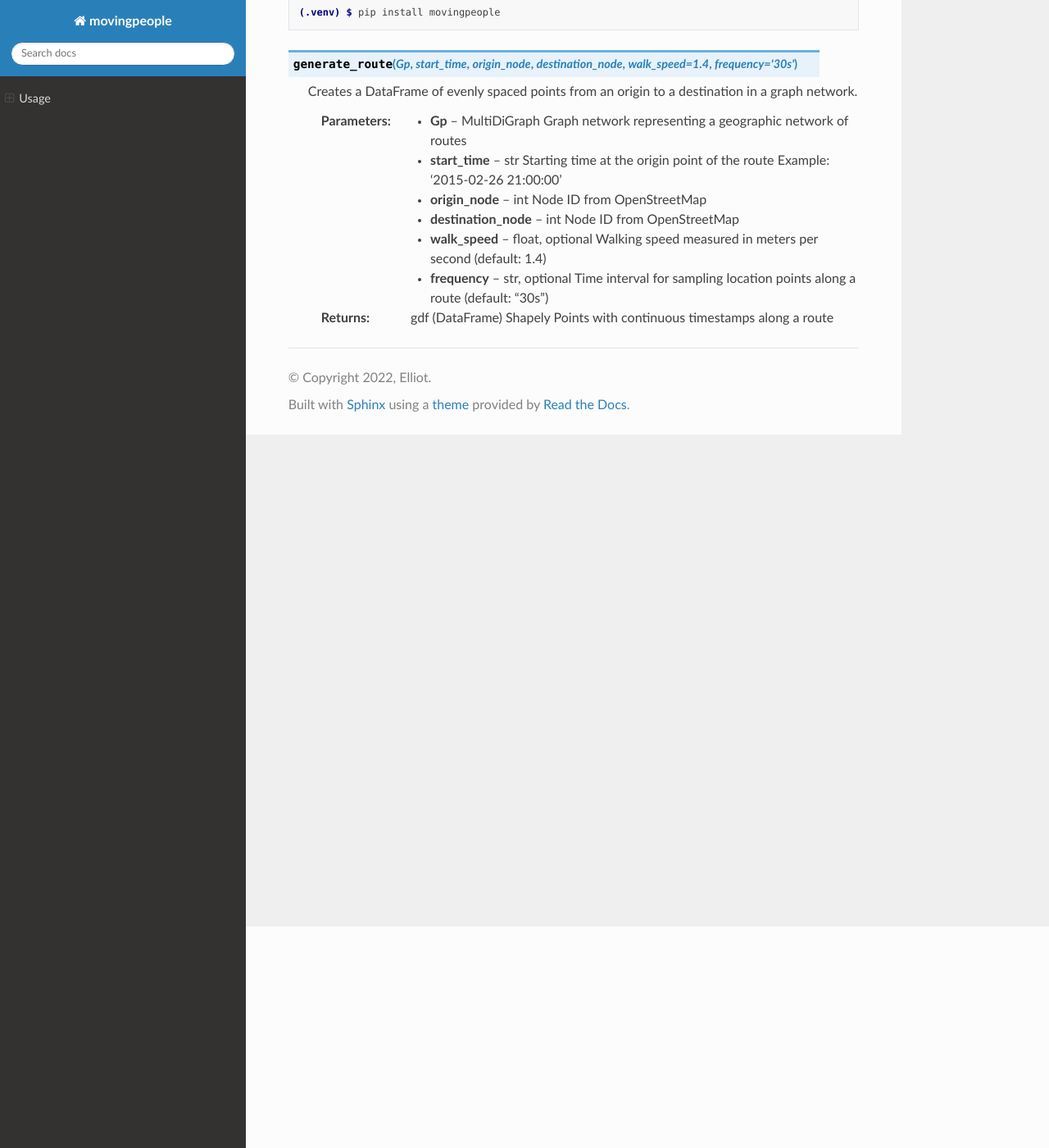
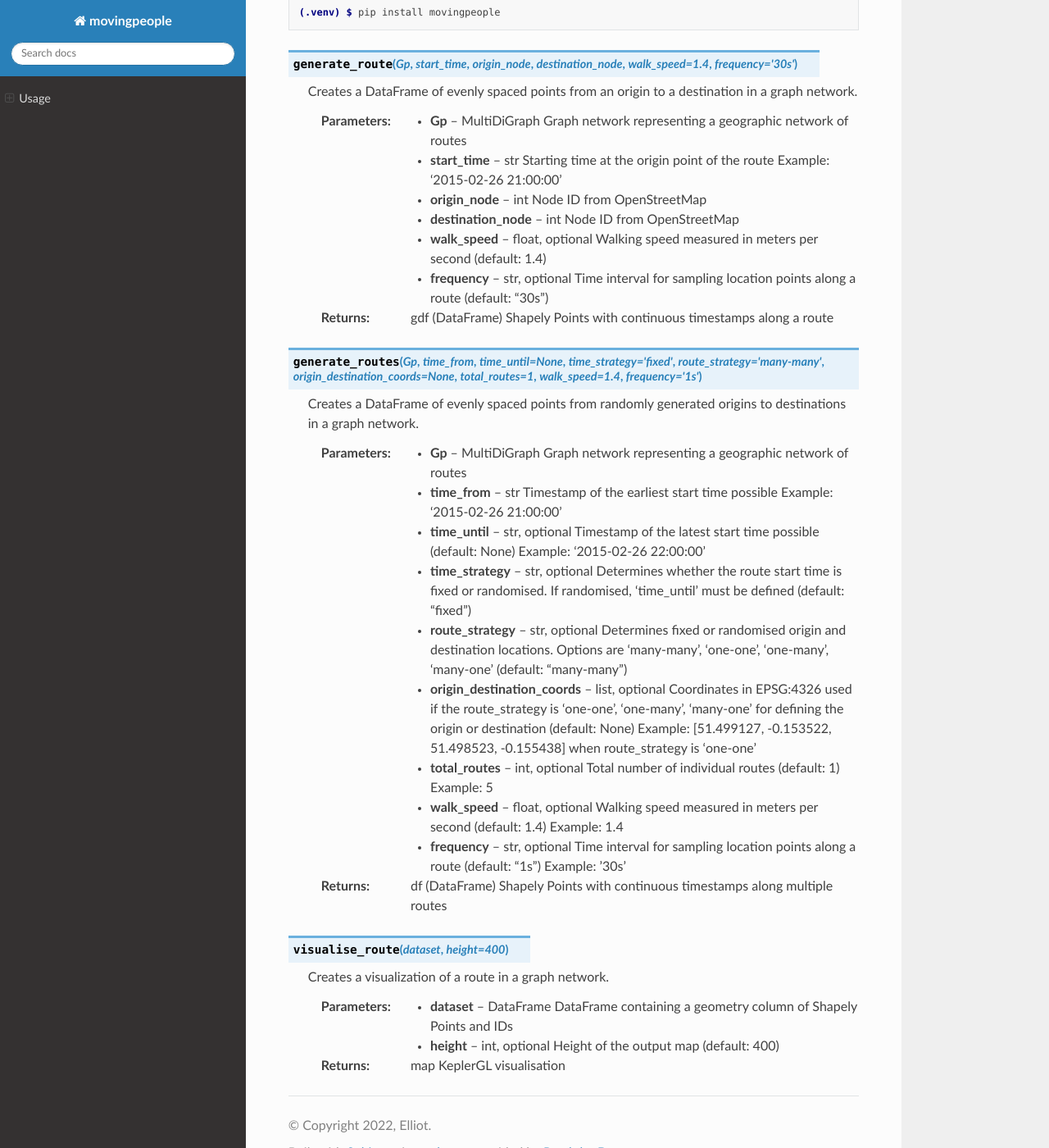
Before and after one commit to elz1582/movingpeople, a Sphinx documentation site: the page built from docs/usage.rst, in a window 1280 px wide and 1400 px high, scrolled down 270 px. Shown: the whole window at 82% size. Built offline with Sphinx 7.4.7 and the Read the Docs theme 2.0.0, drawn with Linux system fonts in a browser that asks for light colours.

Commit message:
Fixing documentation #3

```diff
--- a/docs/usage.rst
+++ b/docs/usage.rst
@@ -33,3 +33,47 @@ To use movingpeople, first install it using pip:
 
    :return: gdf (DataFrame)
       Shapely Points with continuous timestamps along a route
+
+.. function:: generate_routes(Gp, time_from, time_until=None, time_strategy="fixed", route_strategy="many-many", origin_destination_coords=None, total_routes=1, walk_speed=1.4, frequency="1s")
+
+   Creates a DataFrame of evenly spaced points from randomly generated origins to destinations in a graph network.
+
+   :param Gp: MultiDiGraph
+      Graph network representing a geographic network of routes
+   :param time_from: str
+      Timestamp of the earliest start time possible
+      Example: '2015-02-26 21:00:00'
+   :param time_until: str, optional
+      Timestamp of the latest start time possible (default: None)
+      Example: '2015-02-26 22:00:00'
+   :param time_strategy: str, optional
+      Determines whether the route start time is fixed or randomised. If randomised, 'time_until' must be defined (default: "fixed")
+   :param route_strategy: str, optional
+      Determines fixed or randomised origin and destination locations. Options are 'many-many', 'one-one', 'one-many', 'many-one' (default: "many-many")
+   :param origin_destination_coords: list, optional
+      Coordinates in EPSG:4326 used if the route_strategy is 'one-one', 'one-many', 'many-one' for defining the origin or destination (default: None)
+      Example: [51.499127, -0.153522, 51.498523, -0.155438] when route_strategy is 'one-one'
+   :param total_routes: int, optional
+      Total number of individual routes (default: 1)
+      Example: 5
+   :param walk_speed: float, optional
+      Walking speed measured in meters per second (default: 1.4)
+      Example: 1.4
+   :param frequency: str, optional
+      Time interval for sampling location points along a route (default: "1s")
+      Example: '30s'
+
+   :return: df (DataFrame)
+      Shapely Points with continuous timestamps along multiple routes
+
+.. function:: visualise_route(dataset, height=400)
+
+   Creates a visualization of a route in a graph network.
+
+   :param dataset: DataFrame
+      DataFrame containing a geometry column of Shapely Points and IDs
+   :param height: int, optional
+      Height of the output map (default: 400)
+
+   :return: map
+      KeplerGL visualisation
```
